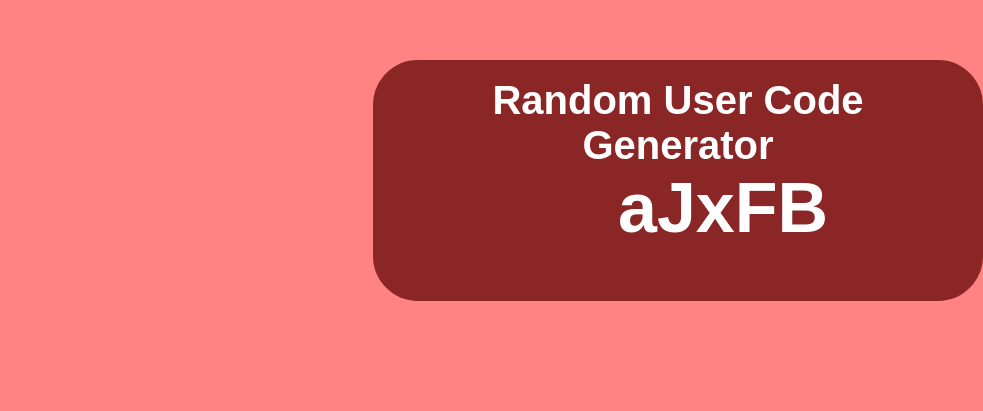
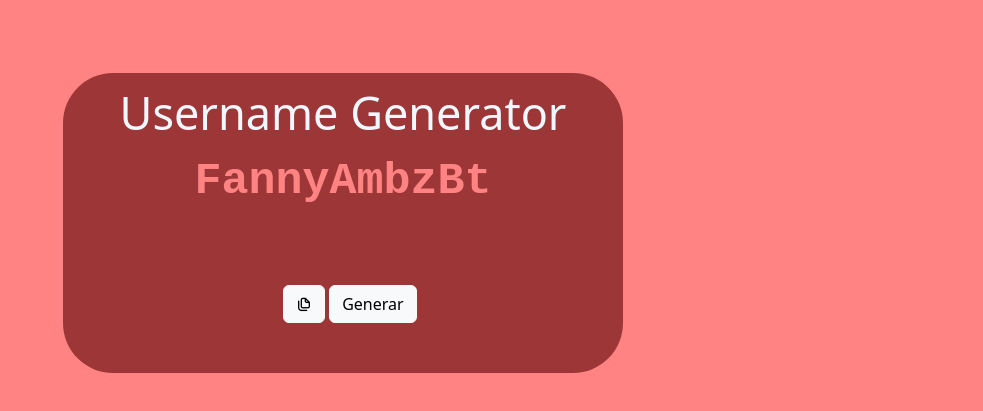
Before and after one commit to SMFCgeeky7/random_text_generator, a plain HTML site: page Random Text Generator/frontend/index.html in a window 1280 px wide. Shown: the part 177-588 px from the top of the page, without its empty margins (297-1280 px from the left). Drawn offline with nearby package versions, Linux system fonts and the light colour scheme.

Commit message:
Add files via upload
Uploaded new index.html version

```diff
--- a/Random Text Generator/frontend/index.html
+++ b/Random Text Generator/frontend/index.html
@@ -1,62 +1,30 @@
-<!doctype html>
-<html>
-    <head>
-        <meta charset="UTF-8">
-        <meta name="viewport" content="width=device-width, initial-scale=1.0">
-        <title>Random USER Generator</title>
-    </head>
+<!DOCTYPE html>
+<html lang="en">
+<head>
+    <meta charset="UTF-8">
+    <meta http-equiv="X-UA-Compatible" content="IE=edge">
+    <meta name="viewport" content="width=device-width, initial-scale=1.0">
+    <link rel="stylesheet" href="https://unicons.iconscout.com/release/v4.0.0/css/line.css">
+    <link href="https://cdn.jsdelivr.net/npm/bootstrap@5.2.3/dist/css/bootstrap.min.css" rel="stylesheet" integrity="sha384-rbsA2VBKQhggwzxH7pPCaAqO46MgnOM80zW1RWuH61DGLwZJEdK2Kadq2F9CUG65" crossorigin="anonymous">
+    <link rel="stylesheet" href="style.css">
+    <title>Username Generator</title>
+</head>
+<body>
 
-        <h1 class="text-red">Random User Code Generator</h1>
-        <div id= "string_inner_container">
+    <div class= "container" class=Center>
+        <div class="content-table" >
+            <h1>Username Generator</h1>
+            <div id="usernameGeneratedCode"></div>
+
+            <div id="actionButtons">
+                <button onclick="copyButtonFn()" id="copy-btn" type="button" class="btn btn-light copy-icon uil uil-copy-alt"></button>
+                <button onclick="location.reload()" class="btn btn-light">Generar</button>
+            </div>
 
         </div>
-    <style>
-        body {
-            background: rgb(255, 131, 131);
-       }
-       .text-red {
-            /*TEXT*/
-            color: rgb(255, 255, 255);
-            font-family: Arial, Helvetica, sans-serif;
-            font-weight: bolder;
-            font-size: 40px;
-            text-align: center;
-            /*BORDER*/
-            position: absolute;
-            top: 210px;
-            left: 670px;
-            border: solid rgb(139, 38, 38) 5px;
-            background: rgb(139, 38, 38);
-            border-radius: 45px;
-            padding-top: 1%;
-            padding-left: 3%;
-            padding-right: 3%;
-            padding-bottom: 10%;
-       }
-       #string_inner_container{
-            font-family: Arial, Helvetica, sans-serif;
-            font-size: 70px;
-            font-weight: bold;
-            color: white;
-            position: absolute;
-            top: 345px;
-            left: 915px;
-            padding-right: 3%;
-            padding-bottom: 10%;
+    </div>
 
-       }
-    </style>
-    <script>
-document.getElementById("string_inner_container").innerHTML = create_random_string(5)
-
-function create_random_string(string_length){
-var random_string = "";
-var characters = "ABCDEFGHIJKLMNÑOPQRSTUVWXYZ0123456789abcdefghijklmnñopqrstuvwxyz"
-for(var i = 0; i < string_length; i++){
-random_string += characters.charAt(Math.floor(Math.random() * characters.length))
-}
-return random_string
-}
-    </script>
-    </body>
+<script src="https://cdn.jsdelivr.net/npm/bootstrap@5.2.3/dist/js/bootstrap.bundle.min.js" integrity="sha384-kenU1KFdBIe4zVF0s0G1M5b4hcpxyD9F7jL+jjXkk+Q2h455rYXK/7HAuoJl+0I4" crossorigin="anonymous"></script>
+<script src="script.js"></script>
+</body>
 </html>
```
